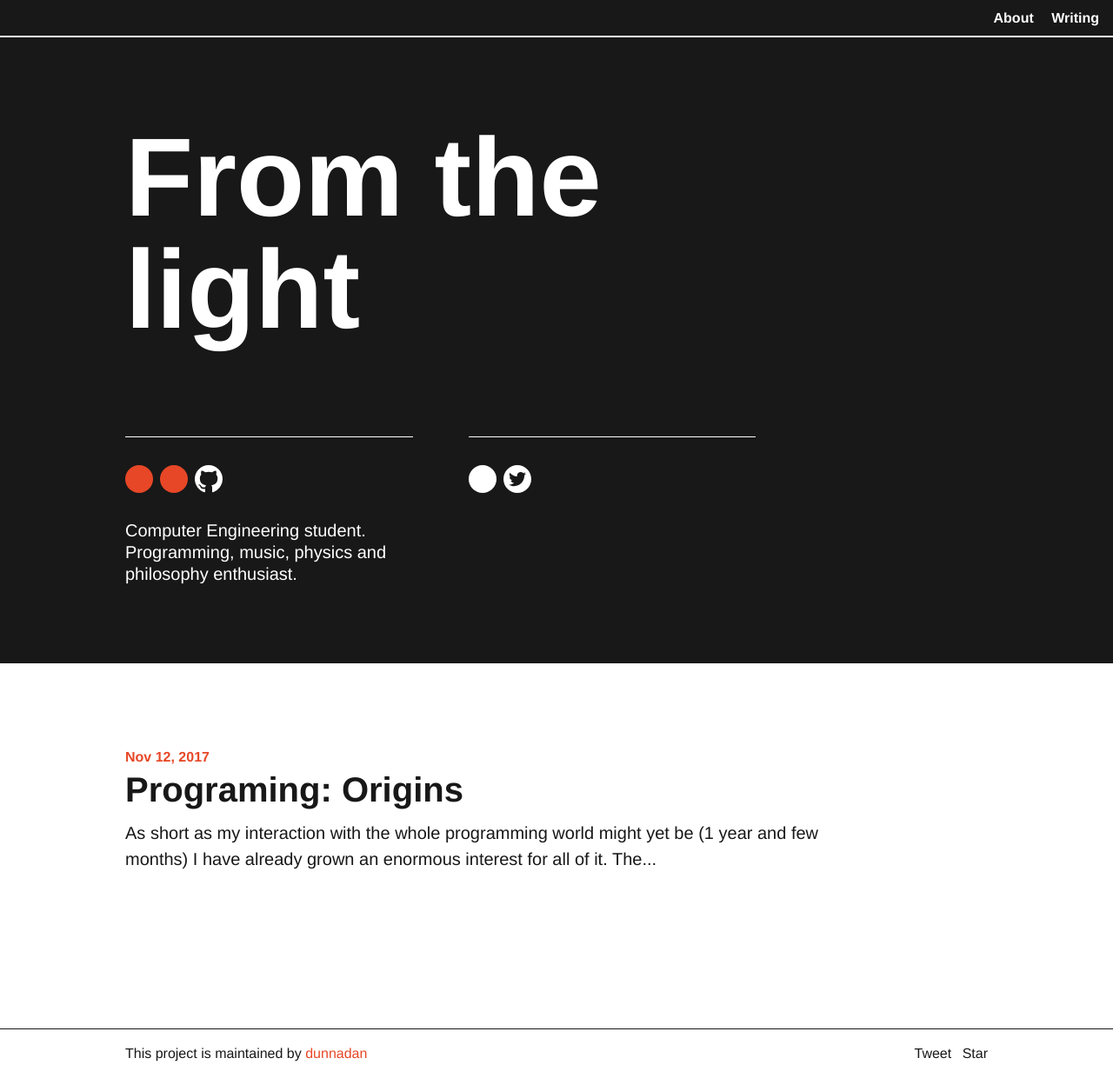
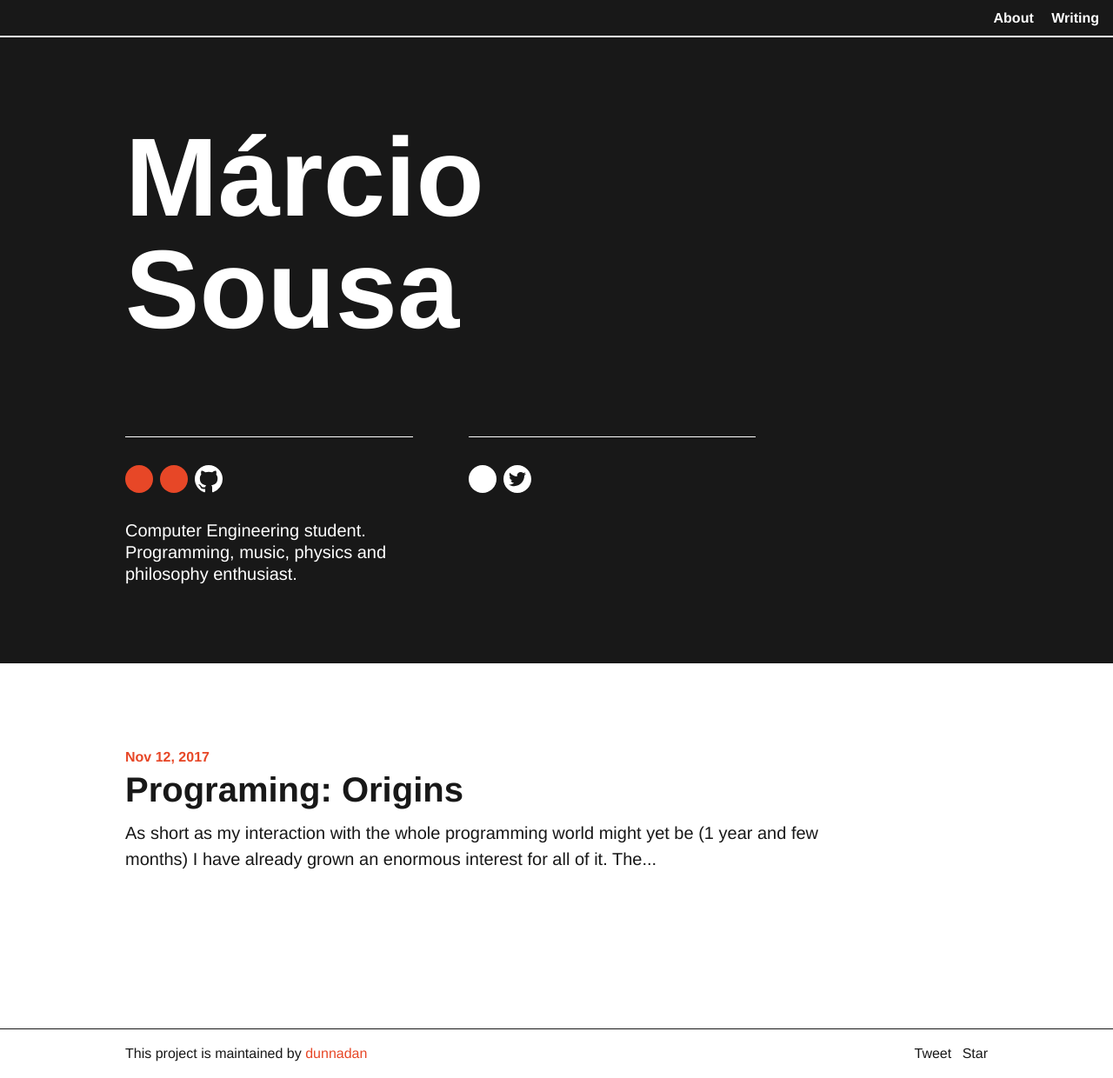
Before and after one commit to broccolini/swiss, a Jekyll site: the page built from index.html, in a window 1280 px wide. Shown: the whole page at 87% size. Built offline with Jekyll 4.4.1, drawn with Linux system fonts in a browser that asks for light colours; comment, search, counter and statistics services are not loaded.

Commit message:
Update _config.yml

```diff
--- a/_config.yml
+++ b/_config.yml
@@ -13,7 +13,7 @@
 # you will see them accessed via {{ site.title }}, {{ site.github_repo }}, and so on.
 # You can create any custom variable you would like, and they will be accessible
 # in the templates via {{ site.myvariable }}.
-title: From the light
+title: Márcio Sousa
 description: Computer Engineering student. Programming, music, physics and philosophy enthusiast.
 baseurl: "" # the subpath of your site, e.g. /blog
 url: "" # the base hostname & protocol for your site, e.g. http://example.com
```
